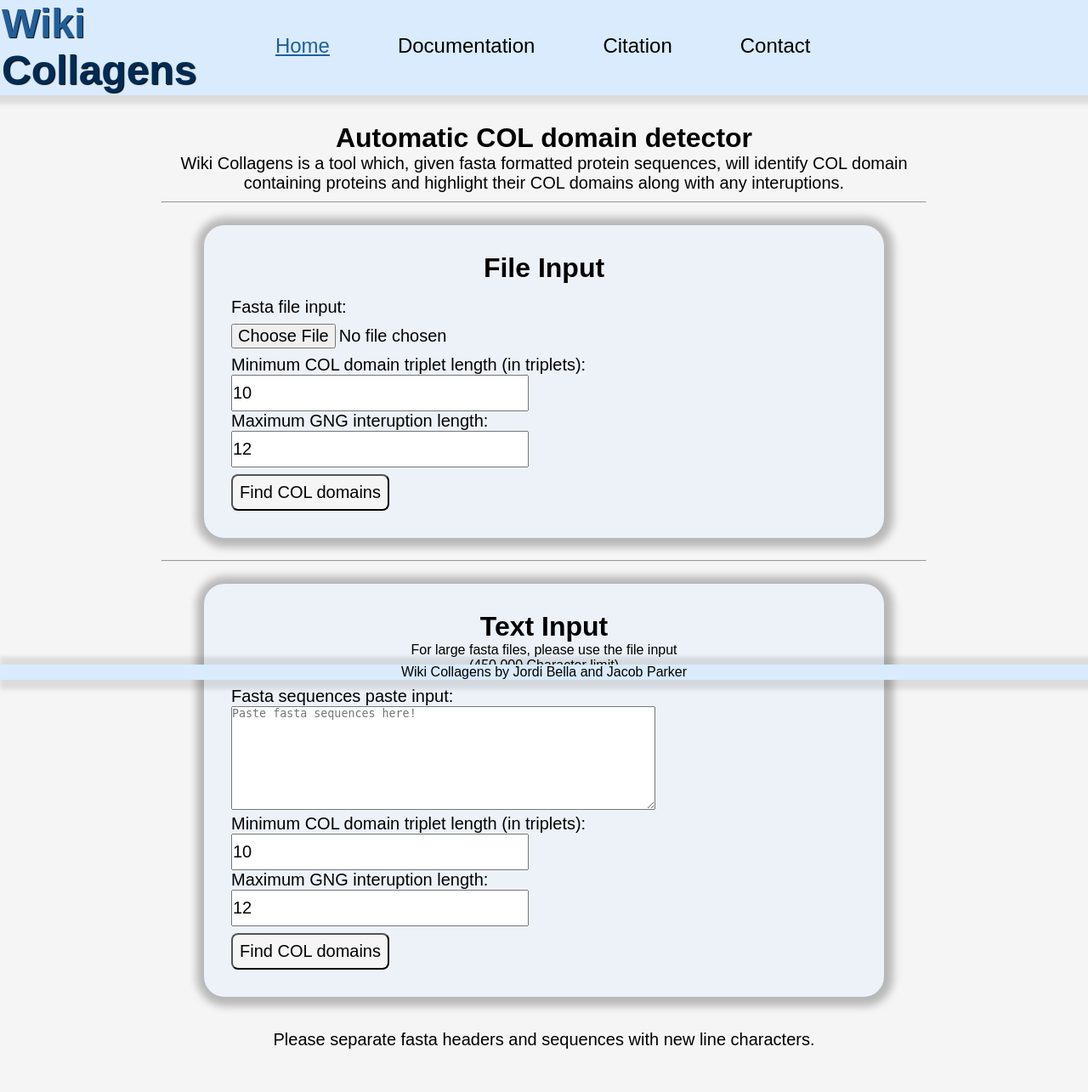
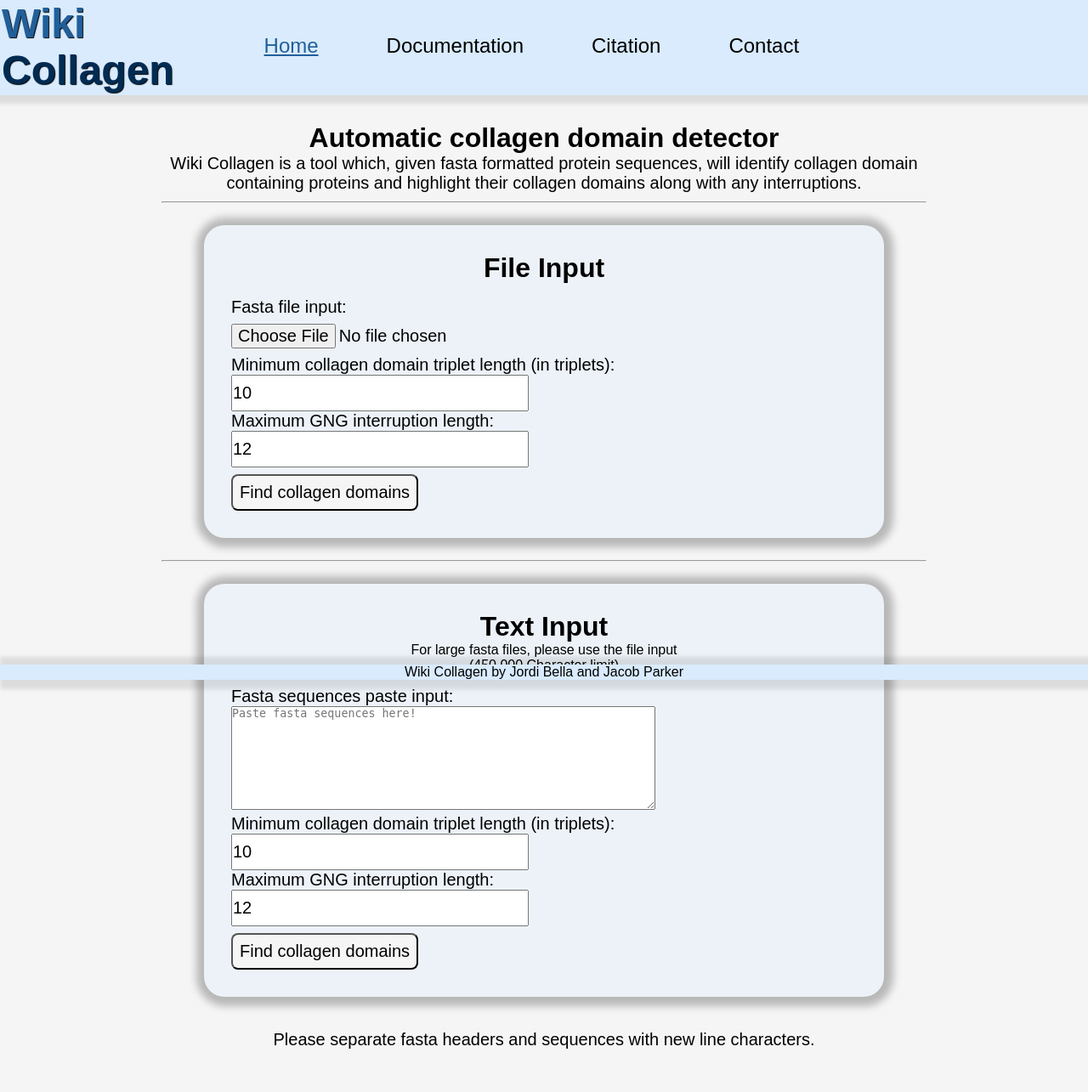
Before and after one commit to Jake-Parker-117/Wiki-Collagens, a Flask app: page / in a window 1280 px wide. Shown: the whole page at 85% size. Run offline with Flask 3, Linux system fonts and the light colour scheme; parts of the project's set-up code (start-up, migrations or seed data) failed here and were passed over.

Commit message:
Fixing minor issues, typos, etc. Adding "processing" and disable functionality to submission buttons to indicate when analysis has started and prevent multiple submissions by repressing button serveral times after initial submission.

```diff
--- a/templates/contact.html
+++ b/templates/contact.html
@@ -18,7 +18,7 @@ limitations under the License.
 <head>
     <meta charset="UTF-8">
     <meta name="viewport" content="width=device-width, initial-scale=1.0">
-    <title>Wiki Collagens</title>
+    <title>Wiki Collagen</title>
     <link href="{{ url_for('static', filename='styles/style.css')}}" rel="stylesheet" />
 </head>
 
@@ -26,7 +26,7 @@ limitations under the License.
     <header>
         <div class="header_brand">
             <h1 class="wiki">Wiki</h1>
-            <h1 class="collagens">Collagens</h1>
+            <h1 class="collagens">Collagen</h1>
         </div>
         <nav>
             <ul class="nav_list">
@@ -60,6 +60,6 @@ limitations under the License.
         </form>
     </main>
 
-    <footer>Wiki Collagens by Jordi Bella and Jacob Parker</footer>
+    <footer>Wiki Collagen by Jordi Bella and Jacob Parker</footer>
 </body>
 </html>
--- a/templates/errors.html
+++ b/templates/errors.html
@@ -18,7 +18,7 @@ limitations under the License.
 <head>
     <meta charset="UTF-8">
     <meta name="viewport" content="width=device-width, initial-scale=1.0">
-    <title>Wiki Collagens</title>
+    <title>Wiki Collagen</title>
     <link href="{{ url_for('static', filename='styles/style.css')}}" rel="stylesheet" />
 </head>
 
@@ -27,7 +27,7 @@ limitations under the License.
     <header>
         <div class="header_brand">
             <h1 class="wiki">Wiki</h1>
-            <h1 class="collagens">Collagens</h1>
+            <h1 class="collagens">Collagen</h1>
         </div>
         <nav>
             <ul class="nav_list">
@@ -55,6 +55,6 @@ limitations under the License.
 
     </main>
 
-    <footer>Wiki Collagens by Jordi Bella and Jacob Parker</footer>
+    <footer>Wiki Collagen by Jordi Bella and Jacob Parker</footer>
 </body>
 </html>
--- a/templates/home.html
+++ b/templates/home.html
@@ -18,7 +18,7 @@ limitations under the License.
 <head>
     <meta charset="UTF-8">
     <meta name="viewport" content="width=device-width, initial-scale=1.0">
-    <title>Wiki Collagens</title>
+    <title>Wiki Collagen</title>
     <link href="{{ url_for('static', filename='styles/style.css')}}" rel="stylesheet" />
 </head>
 
@@ -26,7 +26,7 @@ limitations under the License.
     <header>
         <div class="header_brand">
             <h1 class="wiki">Wiki</h1>
-            <h1 class="collagens">Collagens</h1>
+            <h1 class="collagens">Collagen</h1>
         </div>
         <nav>
             <ul class="nav_list">
@@ -41,33 +41,33 @@ limitations under the License.
     <main>
 
         <div class="intro">
-            <h1 class="page_header">Automatic COL domain detector</h1>
+            <h1 class="page_header">Automatic collagen domain detector</h1>
             <p class="intro">
-                Wiki Collagens is a tool which, given fasta formatted protein sequences, will identify COL domain containing proteins
-                and highlight their COL domains along with any interuptions.<br />
+                Wiki Collagen is a tool which, given fasta formatted protein sequences, will identify collagen domain containing proteins
+                and highlight their collagen domains along with any interruptions.<br />
             </p>
         </div>
 
         <hr>
 
-        <form action="/collagens/file_input" method="POST" enctype="multipart/form-data">
+        <form action="/collagens/file_input" method="POST" enctype="multipart/form-data" onsubmit="replace_msg_file()">
             <div class="container">
                 <h2 class="container_header_file_input">File Input</h2>
                 <label for="fasta_File">Fasta file input:</label>
                 <input type="file" name="fasta_seqs" accept=".fasta,.fa,.faa,.txt" id="fasta_File" required>
 
-                <label for="trip_len1">Minimum COL domain triplet length (in triplets):</label>
+                <label for="trip_len1">Minimum collagen domain triplet length (in triplets):</label>
                 <input type="number" name="col_len_min" title="Default = 10 triplets (ie. 30 amino acids)" value="10" id="trip_len1" required>
-                <label for="Max_GNG1">Maximum GNG interuption length:</label>
+                <label for="Max_GNG1">Maximum GNG interruption length:</label>
                 <input type="number" name="interruption_max" title="Default = 12 amino acids" value="12" id="Max_GNG1" required>
 
-                <button type="submit">Find COL domains</button>
+                <button id="button_file" type="submit">Find collagen domains</button>
             </div>
         </form>
 
         <hr>
 
-        <form action="/collagens/text_input" method="POST">
+        <form action="/collagens/text_input" method="POST" onsubmit="replace_msg_text()">
             <div class="container">
                 <h2 class="container_header">Text Input</h2>
                 <p class="text_input">For large fasta files, please use the file input <br/> (450,000 Character limit)</p>
@@ -75,19 +75,36 @@ limitations under the License.
                 <label for="fasta_paste">Fasta sequences paste input:</label>
                 <textarea name="fasta_text" maxlength="450000" cols="60" rows="8" title="Fasta sequences input" placeholder="Paste fasta sequences here!" id="fasta_paste" required></textarea>
 
-                <label for="trip_len2">Minimum COL domain triplet length (in triplets):</label>
+                <label for="trip_len2">Minimum collagen domain triplet length (in triplets):</label>
                 <input type="number" name="col_len_min" title="Default = 10 triplets (ie. 30 amino acids)" value="10" id="trip_len2" required>
 
-                <label for="Max_GNG2">Maximum GNG interuption length:</label>
+                <label for="Max_GNG2">Maximum GNG interruption length:</label>
                 <input type="number" name="interruption_max" title="Default = 12 amino acids" value="12" id="Max_GNG2" required>
 
-                <button type="submit">Find COL domains</button>
+                <button id="button_text" type="submit">Find collagen domains</button>
             </div>
         </form>
         <p class ="intro"><br />Please separate fasta headers and sequences with new line characters.<br /></p>
 
     </main>
 
-    <footer>Wiki Collagens by Jordi Bella and Jacob Parker</footer>
+    <footer>Wiki Collagen by Jordi Bella and Jacob Parker</footer>
+
+    <script>
+    function replace_msg_file() {
+        var x = document.getElementById("button_file");
+        x.disabled = true
+        x.innerHTML = "Processing...";
+        x.style.color = "#215F9A";
+    }
+    </script>
+    <script>
+    function replace_msg_text() {
+        var x = document.getElementById("button_text");
+        x.disabled = true
+        x.innerHTML = "Processing...";
+        x.style.color = "#215F9A";
+    }
+    </script>
 </body>
 </html>
--- a/templates/message_sent.html
+++ b/templates/message_sent.html
@@ -18,7 +18,7 @@ limitations under the License.
 <head>
     <meta charset="UTF-8">
     <meta name="viewport" content="width=device-width, initial-scale=1.0">
-    <title>Wiki Collagens</title>
+    <title>Wiki Collagen</title>
     <link href="{{ url_for('static', filename='styles/style.css')}}" rel="stylesheet" />
 </head>
 
@@ -27,7 +27,7 @@ limitations under the License.
     <header>
         <div class="header_brand">
             <h1 class="wiki">Wiki</h1>
-            <h1 class="collagens">Collagens</h1>
+            <h1 class="collagens">Collagen</h1>
         </div>
         <nav>
             <ul class="nav_list">
@@ -51,6 +51,6 @@ limitations under the License.
     </form>
     </main>
 
-    <footer>Wiki Collagens by Jordi Bella and Jacob Parker</footer>
+    <footer>Wiki Collagen by Jordi Bella and Jacob Parker</footer>
 </body>
 </html>
```
Also changed, not shown: templates/citation.html (+4 -4 lines), templates/collagens.html (+4 -4 lines), templates/documentation.html (+15 -15 lines).
